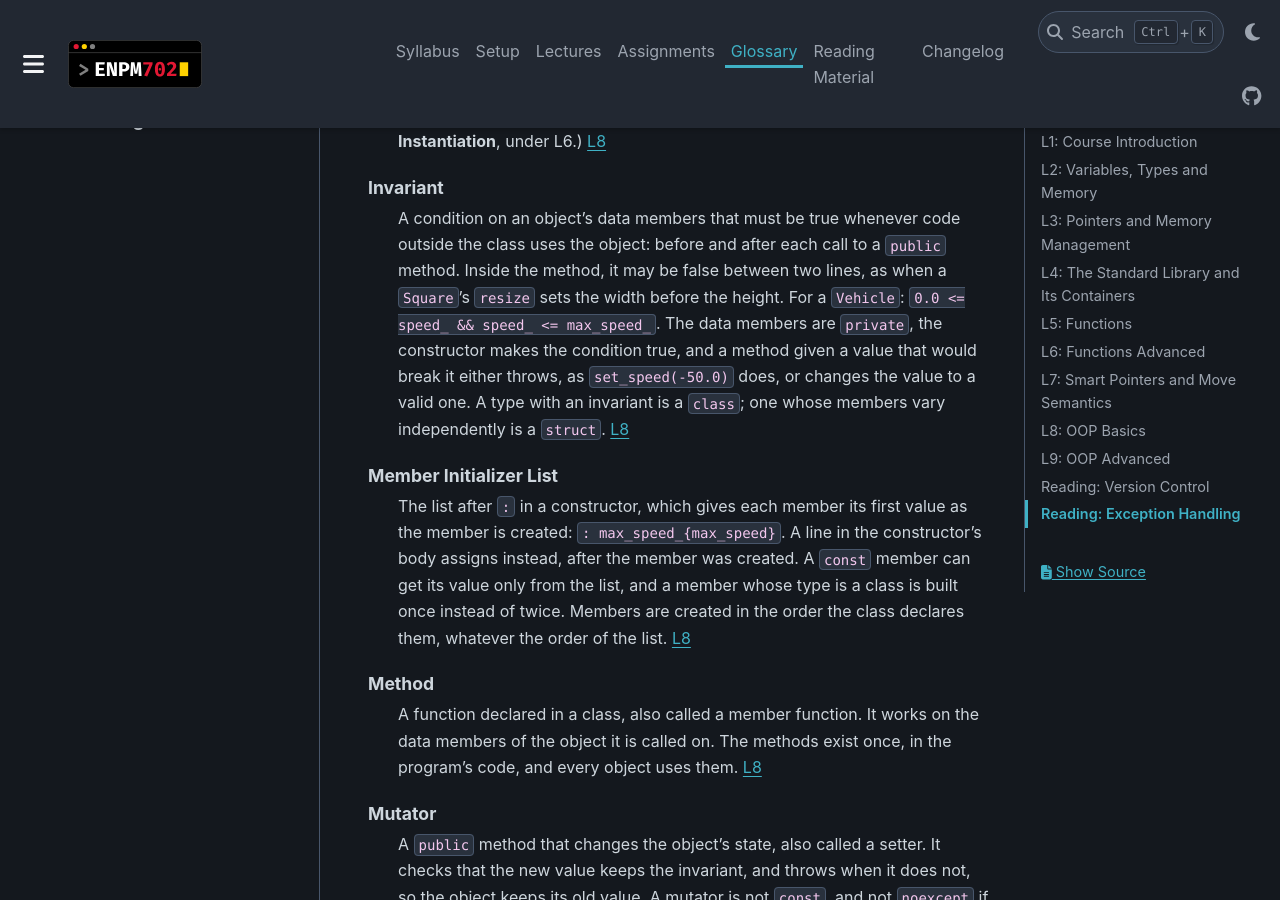
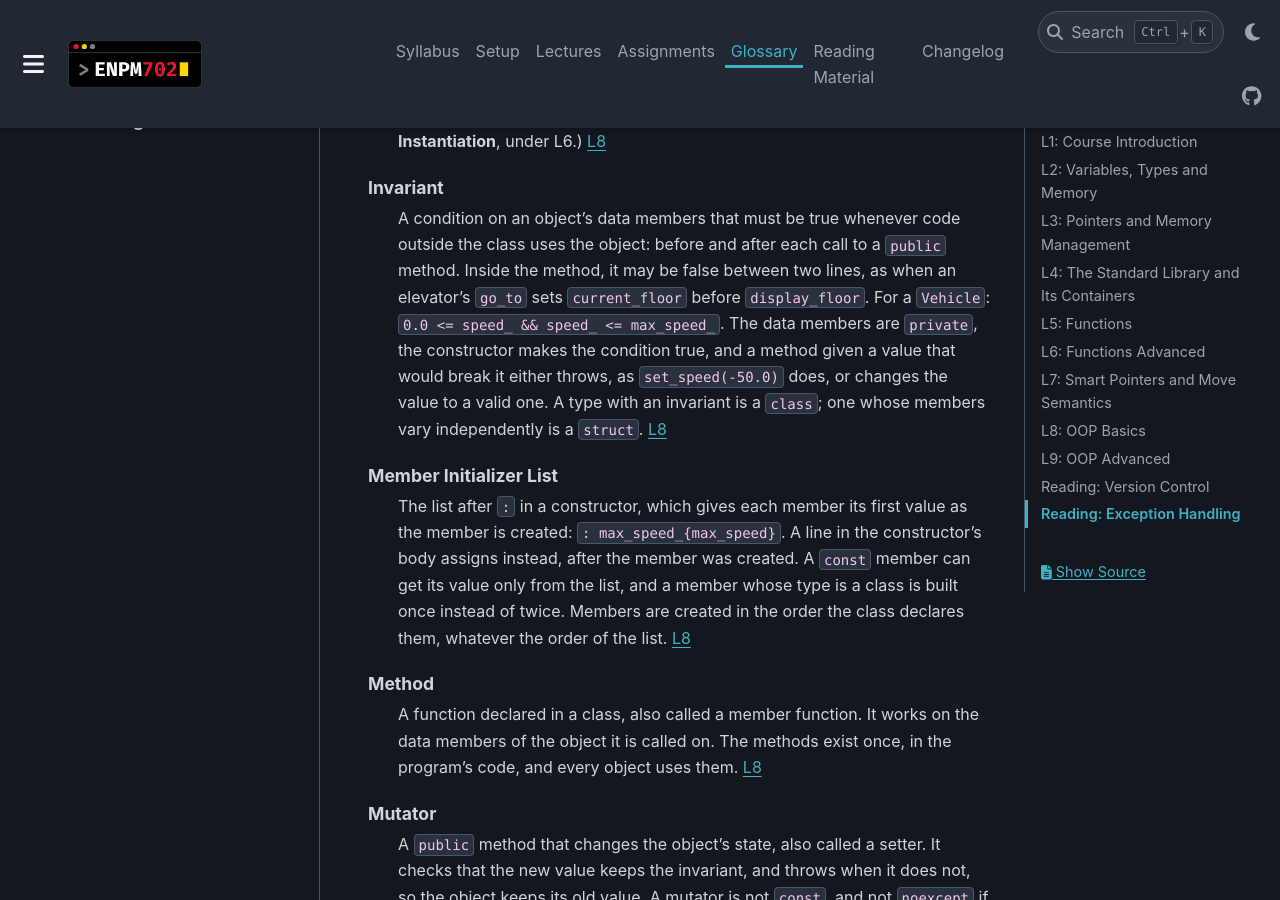
Before and after one commit to zeidk/enpm702-fall-2026-docs, a Sphinx documentation site: the page built from docs/source/glossary/glossary.rst, in a window 1280 px wide and 900 px high, scrolled down 34932 px. Built offline with Sphinx 7.4.7 and the PyData theme 0.15.4, drawn with Linux system fonts in a browser that asks for light colours.

Commit message:
L8: the invariant example is the elevator's display, not a Square

```diff
--- a/docs/source/glossary/glossary.rst
+++ b/docs/source/glossary/glossary.rst
@@ -1882,8 +1882,8 @@ L8: OOP Basics
       A condition on an object's data members that must be true whenever
       code outside the class uses the object: before and after each call to
       a ``public`` method. Inside the method, it may be false between two
-      lines, as when a ``Square``'s ``resize`` sets the width before the
-      height. For a ``Vehicle``: ``0.0 <= speed_ && speed_ <= max_speed_``.
+      lines, as when an elevator's ``go_to`` sets ``current_floor`` before
+      ``display_floor``. For a ``Vehicle``: ``0.0 <= speed_ && speed_ <= max_speed_``.
       The data members are ``private``, the constructor makes the condition
       true, and a method given a value that would break it either throws, as
       ``set_speed(-50.0)`` does, or changes the value to a valid one. A type
--- a/docs/source/lectures/lecture8/l8_quiz.rst
+++ b/docs/source/lectures/lecture8/l8_quiz.rst
@@ -459,4 +459,4 @@ True/False (Questions 11 to 15)
 
       **False.**
 
-      An invariant must be true whenever code outside the class uses the object: before a ``public`` method is called and after it returns. Inside the method, it may break for a moment, as long as it holds again before the method returns. A ``Square`` whose width and height must be equal is an example: ``resize(10)`` sets the width first, which breaks the rule, then sets the height, which restores it. No code outside the class runs between the two lines, so outside code never sees the broken state.
+      An invariant must be true whenever code outside the class uses the object: before a ``public`` method is called and after it returns. Inside the method, it may break for a moment, as long as it holds again before the method returns. An elevator whose display must always show its current floor is an example: ``go_to(5)`` sets ``current_floor`` first, which breaks the rule, then sets ``display_floor``, which restores it. No code outside the class runs between the two lines, so outside code never sees the broken state.
```
Also changed, not shown: docs/source/lectures/lecture8/l8_lecture.rst (+4 -4 lines).
